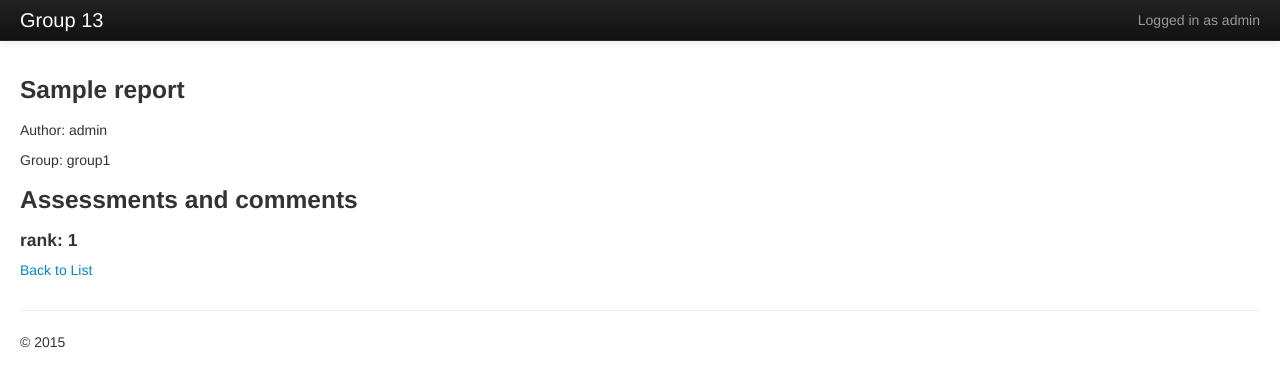
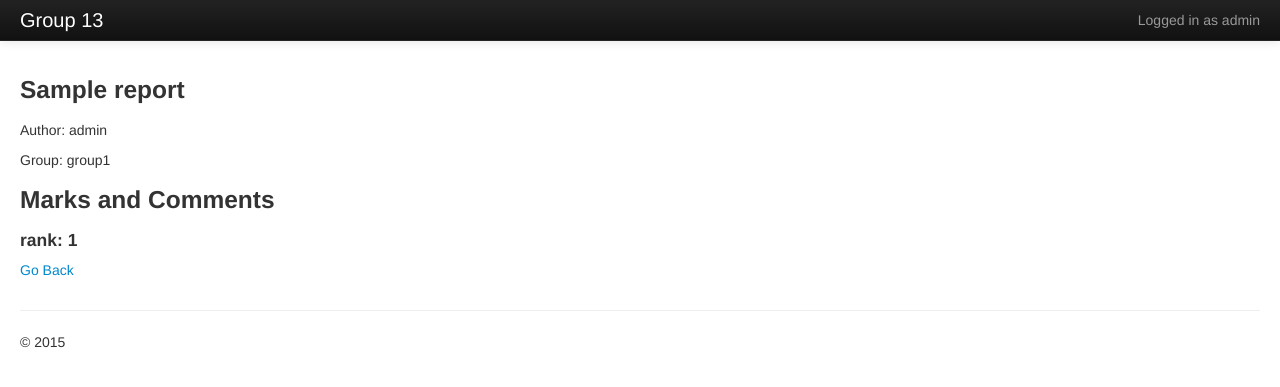
Before and after one commit to andykeqin/database, a PHP site: page /report_details.php?id=1 in a window 1280 px wide. Shown: the top 387 px of the page. Run offline with PHP 8.4, Linux system fonts and the light colour scheme; a user stored in the database is signed in; data comes from the database, SQL or seed files in the repository; tables that the repository leaves empty hold one stand-in row (values such as "Sample post"); data that the repository does not hold is empty.

Commit message:
Update report_details.php

```diff
--- a/report_details.php
+++ b/report_details.php
@@ -69,7 +69,7 @@
             <p>
                 <?php readfile($report['url']); ?>
             </p>
-            <h3>Assessments and comments</h3>
+            <h3>Marks and Comments</h3>
             <?php if ($report['groupid'] == $_SESSION['groupid']) { ?>
             <h4>rank: <?php echo $rank; ?></h4>
             <?php } ?>
@@ -81,11 +81,11 @@
             <?php if ($group['review'] == $report['groupid'] && count($hasComment) == 0) { ?>
             <form action="" method="post">
                 <p>
-                    <label for="txt-assessment">assessment</label>
+                    <label for="txt-assessment">Mark (0-100)</label>
                     <input type="text" id="txt-assessment" name="assessment" />
                 </p>
                 <p>
-                    <label for="txt-comment">comment</label>
+                    <label for="txt-comment">Comment (Please enter your comments here.)</label>
                     <input type="text" id="txt-comment" name="comment" />
                 </p>
                 <p>
@@ -94,7 +94,7 @@
             </form>
             <?php } ?>
             <p>
-                <a href="report.php">Back to List</a>
+                <a href="report.php">Go Back</a>
             </p>
         </div>
     </div>
```
